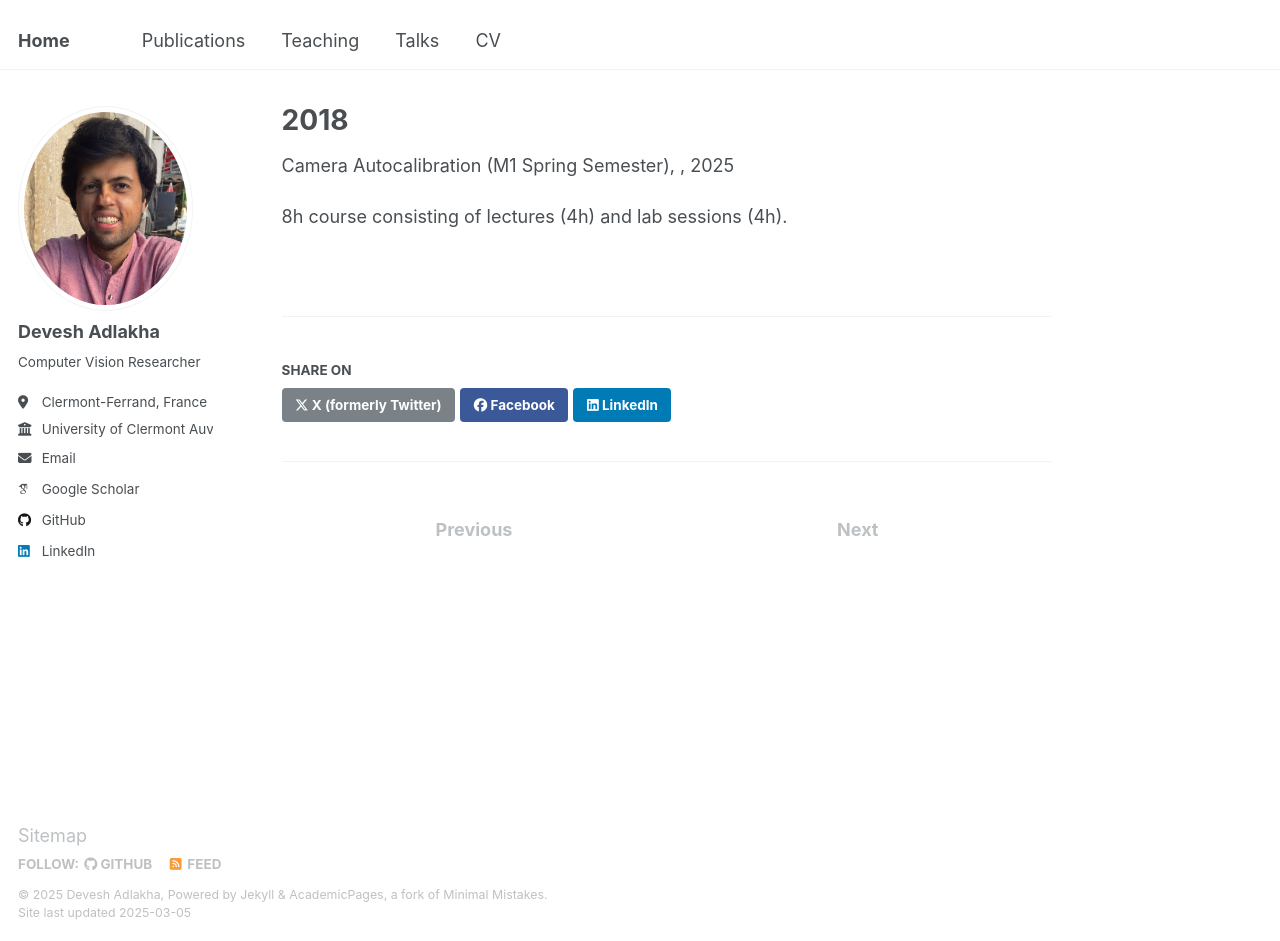
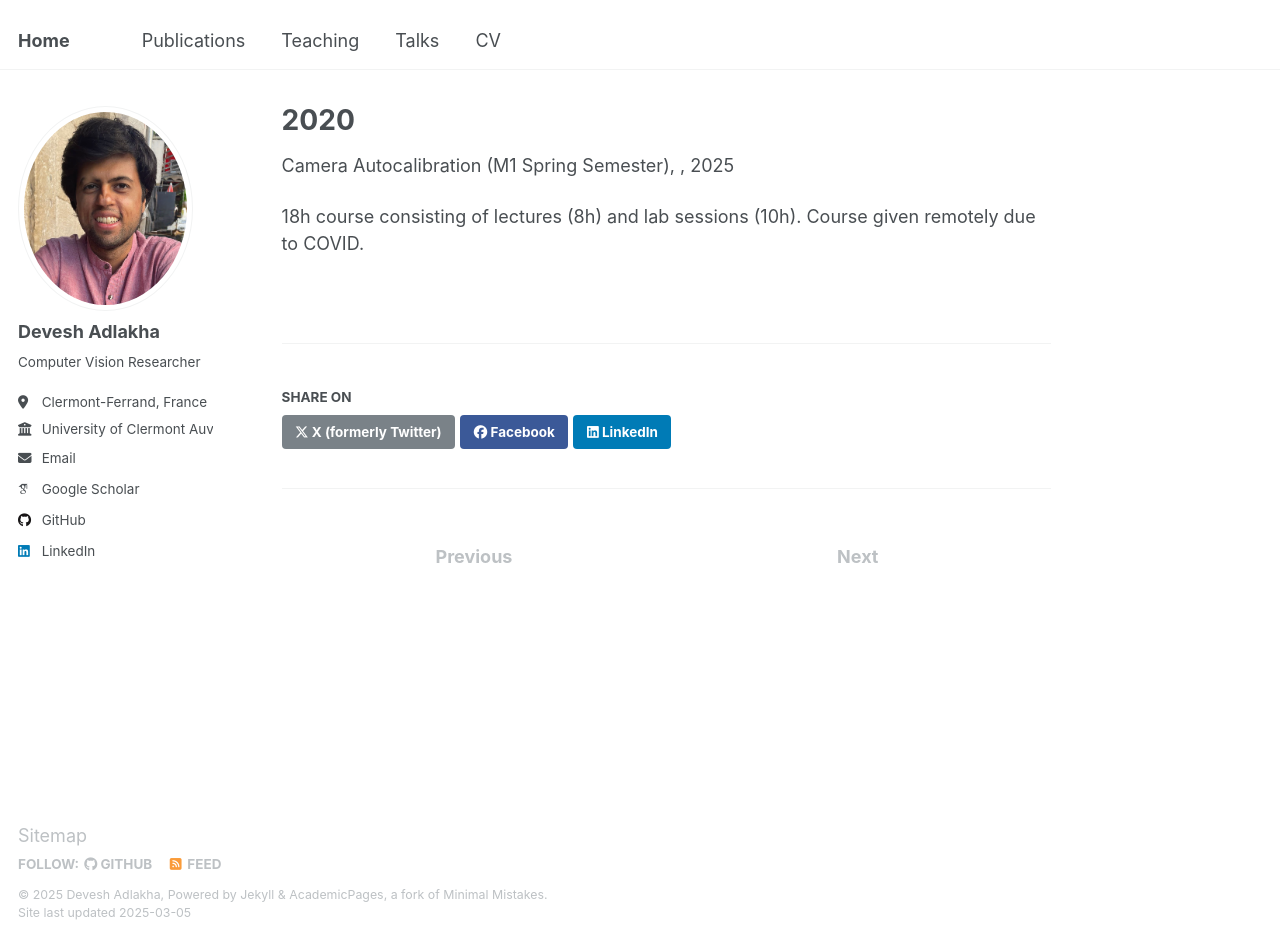
Before and after one commit to devadlakha/devadlakha.github.io, a Jekyll site: the page built from _teaching/2020.md, in a window 1280 px wide and 941 px high. Built offline with Jekyll 4.4.1, drawn with Linux system fonts in a browser that asks for light colours; some web fonts are replaced.

Commit message:
Update 2020.md

```diff
--- a/_teaching/2020.md
+++ b/_teaching/2020.md
@@ -1,5 +1,5 @@
 ---
-title: "2018"
+title: "2020"
 collection: teaching
 type: "Camera Autocalibration (M1 Spring Semester)"
 permalink:
@@ -7,4 +7,4 @@ venue:
 location:
 ---
 
-8h course consisting of lectures (4h) and lab sessions (4h).
+18h course consisting of lectures (8h) and lab sessions (10h). Course given remotely due to COVID.
```
